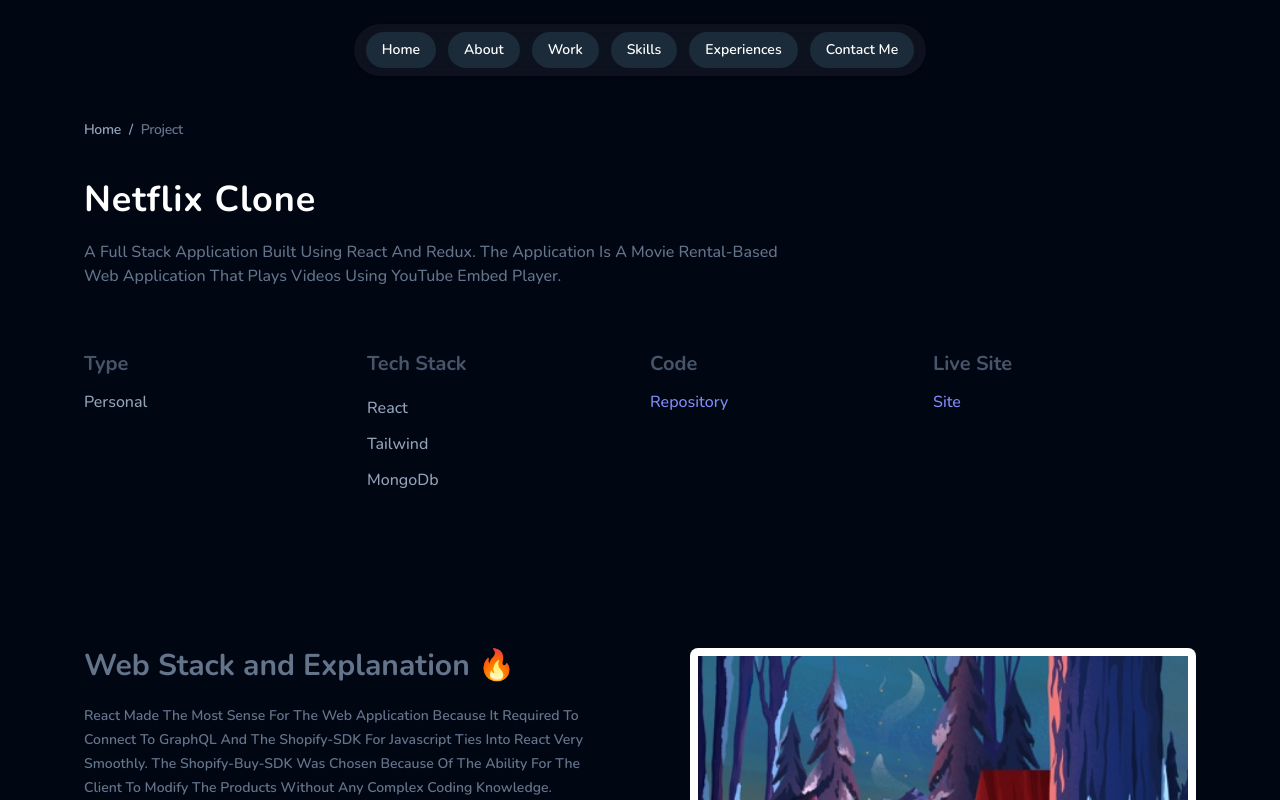
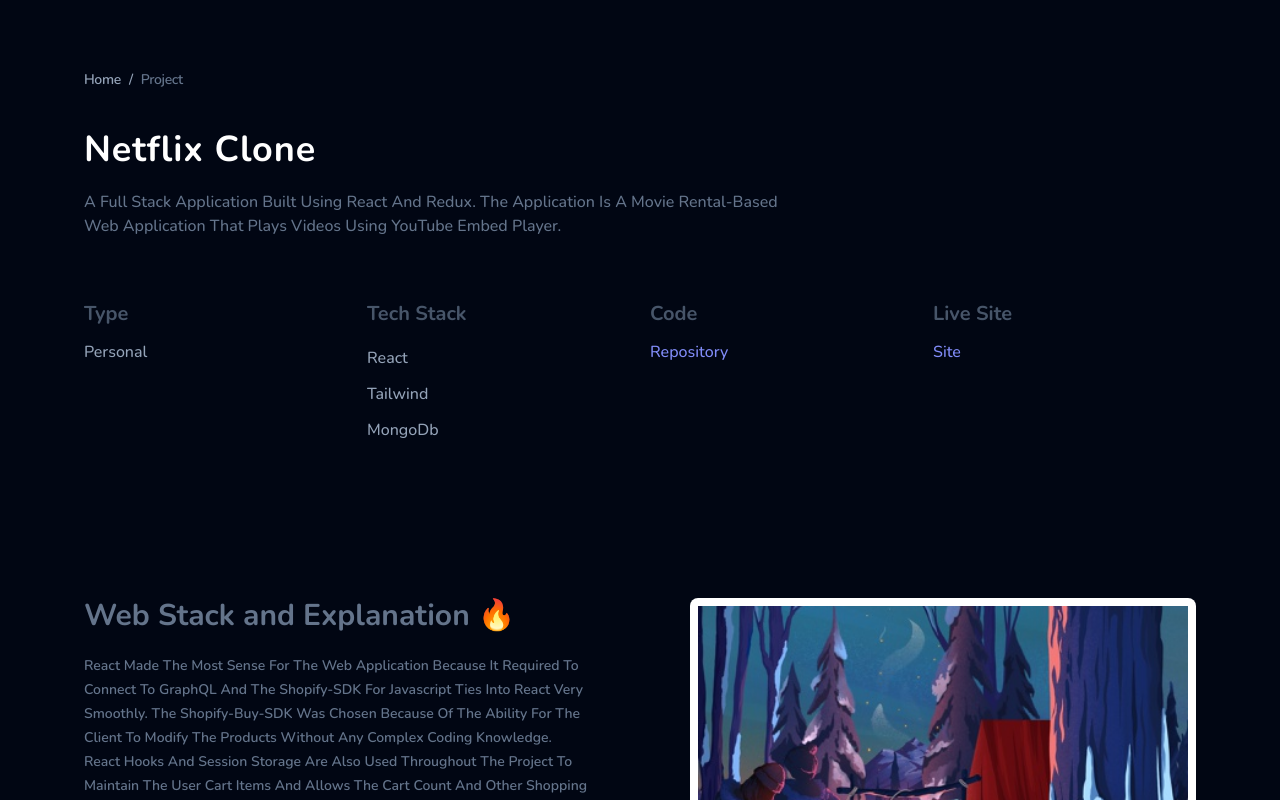
Before and after one commit to Shubhofficial1/portfolio-2024, a Next.js app: page /projects/1 in a window 1280 px wide. Shown: the top 800 px of the page. Built offline with nearby package versions, Linux system fonts and the light colour scheme.

Commit message:
Layout Changes

```diff
--- a/app/layout.tsx
+++ b/app/layout.tsx
@@ -1,7 +1,6 @@
 import type { Metadata } from "next";
 import { Nunito } from "next/font/google";
 import "./globals.css";
-import Header from "@/components/Header";
 import Footer from "@/components/UI/Footer";
 
 const font = Nunito({ subsets: ["latin"] });
@@ -19,7 +18,6 @@
   return (
     <html lang="en">
       <body className={font.className}>
-        <Header />
         <main className="min-h-screen">{children}</main>
         <Footer />
       </body>
--- a/app/page.tsx
+++ b/app/page.tsx
@@ -7,9 +7,12 @@
 import WorkGrid from "@/components/WorkGrid";
 import Skills from "@/components/Skills";
 import Experience from "@/components/Experience";
+import Header from "@/components/Header";
 
 export default function Home() {
   return (
+    <>
+      <Header />
       <Container>
         <div className="min-h-screen flex flex-col mt-[120px] ">
           <BlurredCircle />
@@ -20,5 +23,6 @@
           <Experience />
         </div>
       </Container>
+    </>
   );
 }
--- a/app/projects/[projectId]/page.tsx
+++ b/app/projects/[projectId]/page.tsx
@@ -26,7 +26,7 @@
   }
 
   return (
-    <div className="mt-[100px]">
+    <div className="mt-[50px]">
       <Container>
         <ProjectHeading project={project[0]} />
         <ProjectDetailsActions project={project[0]} />
--- a/components/UI/BreadCrumb.tsx
+++ b/components/UI/BreadCrumb.tsx
@@ -15,7 +15,7 @@
     <nav className="flex text-base">
       {paths &&
         paths?.map((path, index) => (
-          <span key={index} className="">
+          <span key={index}>
             {index < paths.length - 1 ? (
               <div className="flex items-center">
                 <Link
```
Lines whose indentation alone changed are shown as unchanged.
